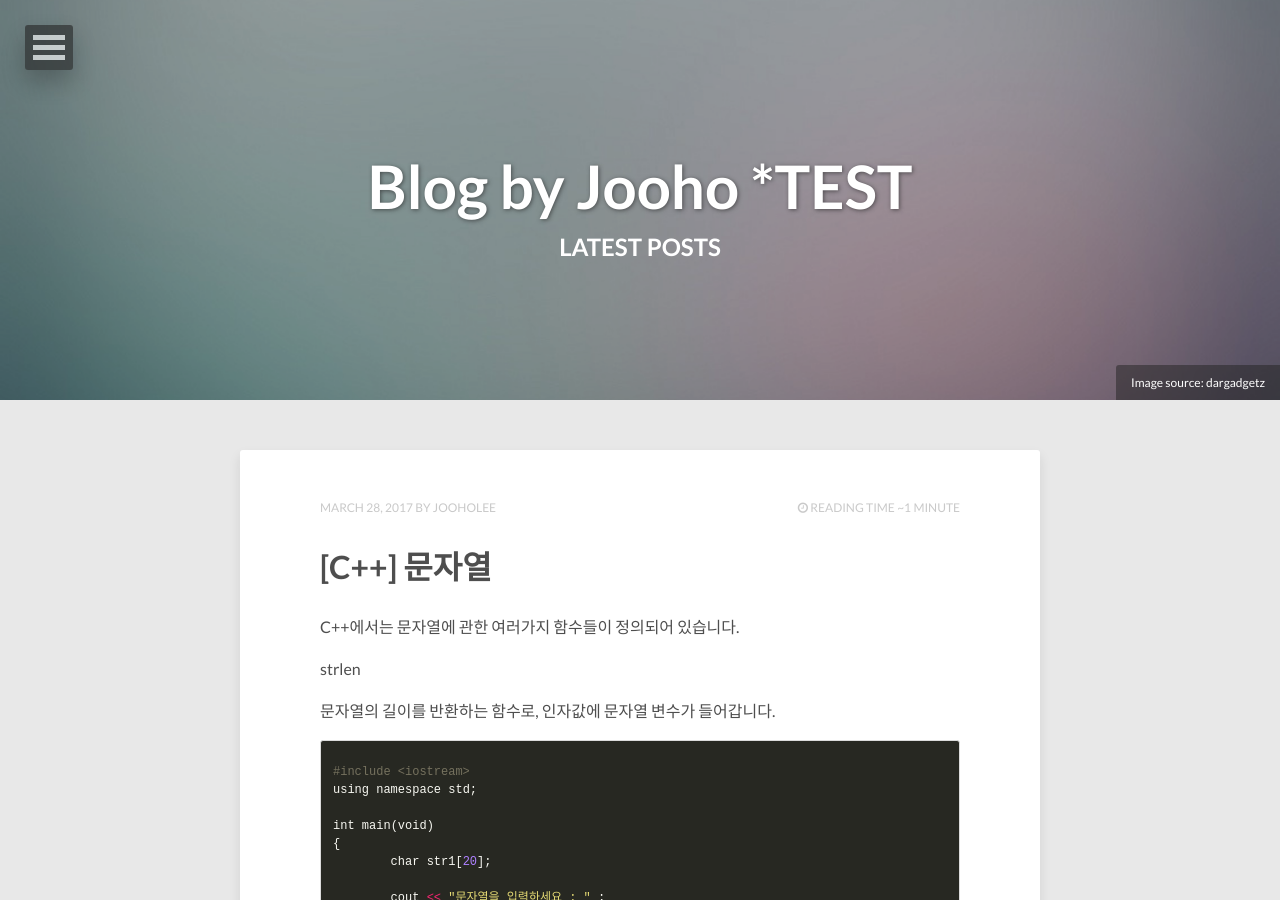
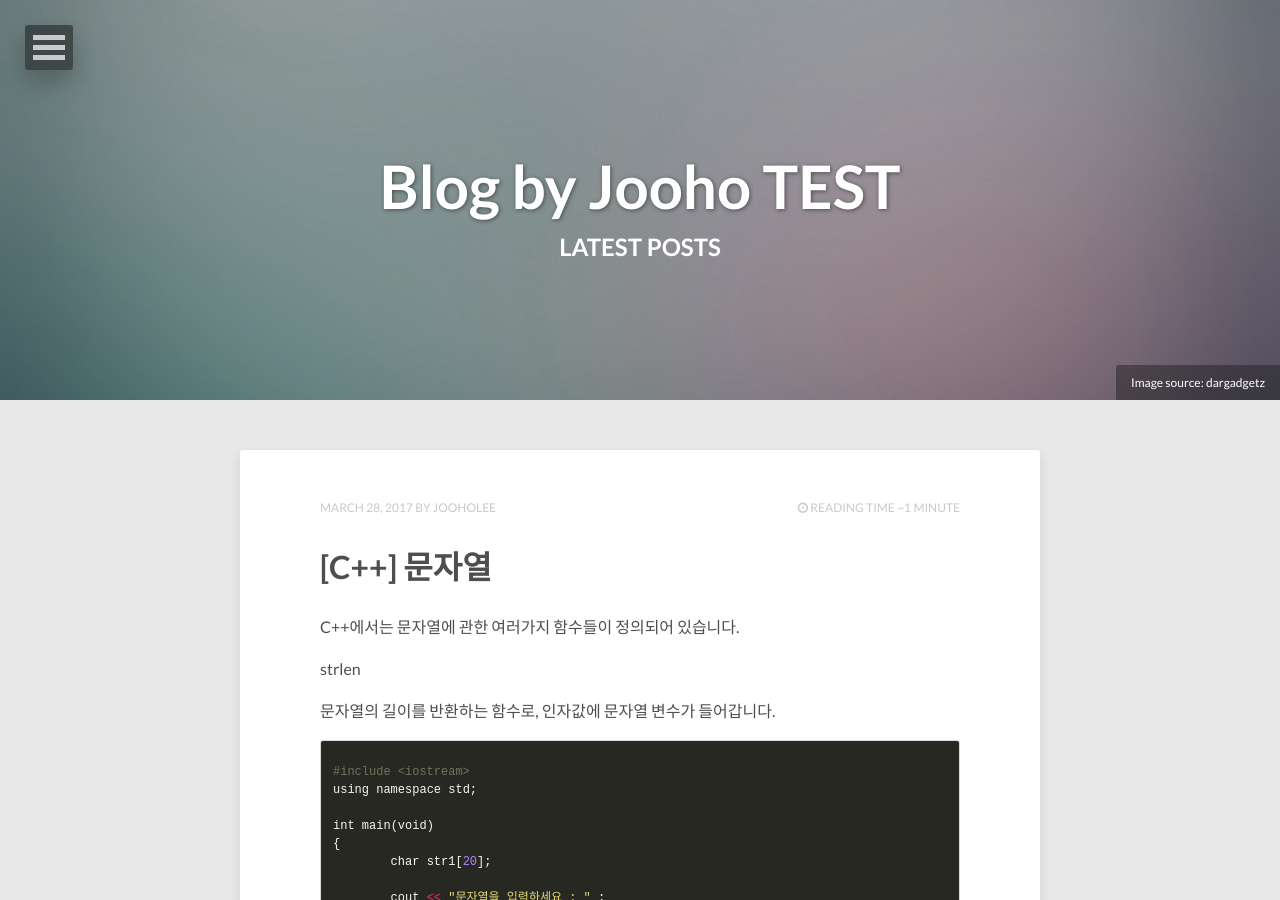
Before and after one commit to joey914/joey914.github.io12, a Jekyll site: the page built from index.html, in a window 1280 px wide and 900 px high. Built offline with Jekyll 4.4.1, drawn with Linux system fonts in a browser that asks for light colours; nearby versions of some CDN libraries; the list of posts is cut into pages by our own code.

Commit message:
wtf is error

```diff
--- a/_config.yml
+++ b/_config.yml
@@ -1,4 +1,4 @@
-title:            Blog by Jooho *TEST
+title:            Blog by Jooho TEST
 description:      Beta for new design
 disqus_shortname:
 reading_time:     true
```
